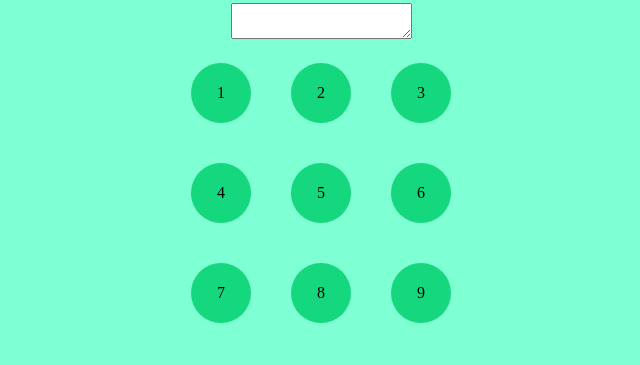
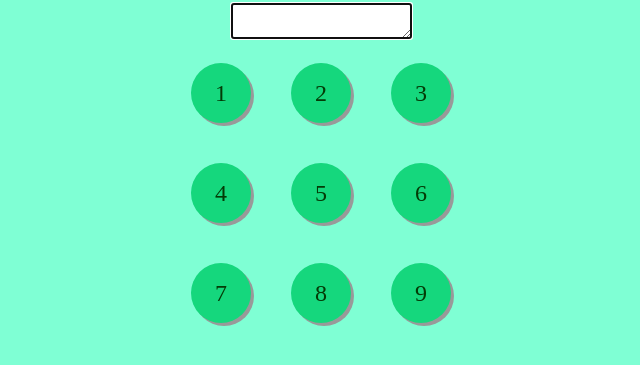
Before and after one commit to madara1319/bubbleSortJs, a website with bundled scripts: page index.html in a window 1280 px wide. Shown: the part 311-676 px from the top of the page, without its empty margins (319-959 px from the left). Built offline with nearby package versions, Linux system fonts and the light colour scheme.

Commit message:
added simple css animations on buttons but css triggering on keyboard clicks would be nice

```diff
--- a/index.html
+++ b/index.html
@@ -15,7 +15,7 @@
         <article class="mainArticle">Enter your Array</article>
       </section>
       <section class="secondSection">
-        <textarea method="post" action="#" class="textArea"></textarea>
+        <textarea method="post" action="#" class="textArea" autofocus></textarea>
       </section>
       <section class="thirdSection">
         <div class="showArray"></div>
--- a/style.css
+++ b/style.css
@@ -38,4 +38,26 @@ body {
   justify-content: center;
   align-content: center;
   align-self: center;
+  /* w3schools  */
+  /* padding: 5px 5px; */
+  font-size: 24px;
+  text-align: center;
+  cursor: pointer;
+  outline: none;
+  color: #fff;
+  color: #043b06;
+  /* background-color: #04aa6d; */
+  border: none;
+  /* border-radius: 15px; */
+  box-shadow: 3px 3px #999;
 }
+
+.numberButton:hover {
+  background-color: #3e8e41;
+}
+
+.numberButton:active {
+  background-color: #3e8e41;
+  box-shadow: 3px 3px #666;
+  transform: translateY(4px);
+}
```
